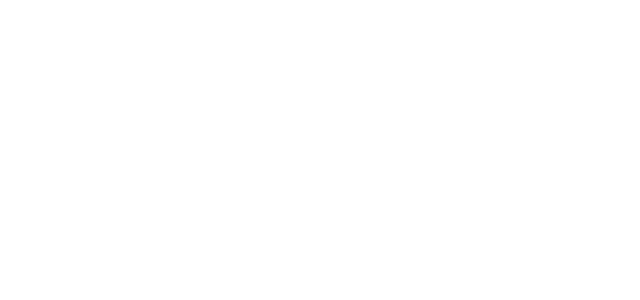
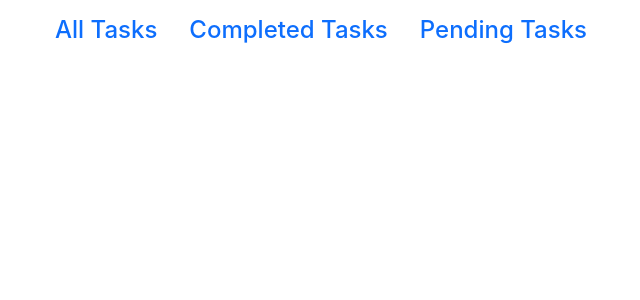
Before and after one commit to anujkaushik1/leadzen.ai-Task, a React (Create React App) app in the folder frontend/: page / in a window 1280 px wide. Shown: the top 300 px of the page, without its empty margins (319-959 px from the left). Built offline with nearby package versions, Linux system fonts and the light colour scheme.

Commit message:
Created Navbar

```diff
--- a/frontend/package.json
+++ b/frontend/package.json
@@ -8,6 +8,7 @@
     "@testing-library/user-event": "^13.5.0",
     "react": "^18.2.0",
     "react-dom": "^18.2.0",
+    "react-router-dom": "^6.4.3",
     "react-scripts": "5.0.1",
     "web-vitals": "^2.1.4"
   },
--- a/frontend/src/App.js
+++ b/frontend/src/App.js
@@ -1,13 +1,17 @@
 import logo from './logo.svg';
 import './App.css';
-
+import Navbar from './Components/Navbar';
+import { BrowserRouter, Routes, Route } from 'react-router-dom';
 
 
 function App() {
   return (
-    <>
+    <BrowserRouter>
+      <Navbar/>
+      <Routes>
 
-    </>
+      </Routes>
+    </BrowserRouter>
   );
 }
 
--- /dev/null
+++ b/frontend/src/Components/Navbar.css
@@ -0,0 +1,19 @@
+.navbar-comp{
+    display: flex;
+    justify-content: center
+}
+
+.navbar-comp h4{
+    color: #0D6EFD;
+    margin-top: 1rem;
+    cursor: pointer;
+}
+
+#all_tasks{
+    margin-right: 2rem;
+}
+
+#completed_tasks{
+    margin-right: 2rem;
+
+}
--- /dev/null
+++ b/frontend/src/Components/Navbar.js
@@ -0,0 +1,26 @@
+import React from 'react'
+import { Link } from 'react-router-dom';
+import './Navbar.css';
+
+
+function Navbar() {
+    return (
+        <div className='navbar-comp'>
+            <Link to="/" style={{textDecoration : 'none'}}>
+                <h4 id='all_tasks'>All Tasks</h4>
+            </Link>
+
+            <Link to="/completed" style={{textDecoration : 'none'}}>
+                <h4 id='completed_tasks'>Completed Tasks</h4>
+            </Link>
+
+            <Link to="/pending" style={{textDecoration : 'none'}}>
+                <h4>Pending Tasks</h4>
+            </Link>
+
+
+        </div>
+    )
+}
+
+export default Navbar
```
Also changed, not shown: 2 other files (tests, documents, lock files or other folders).
